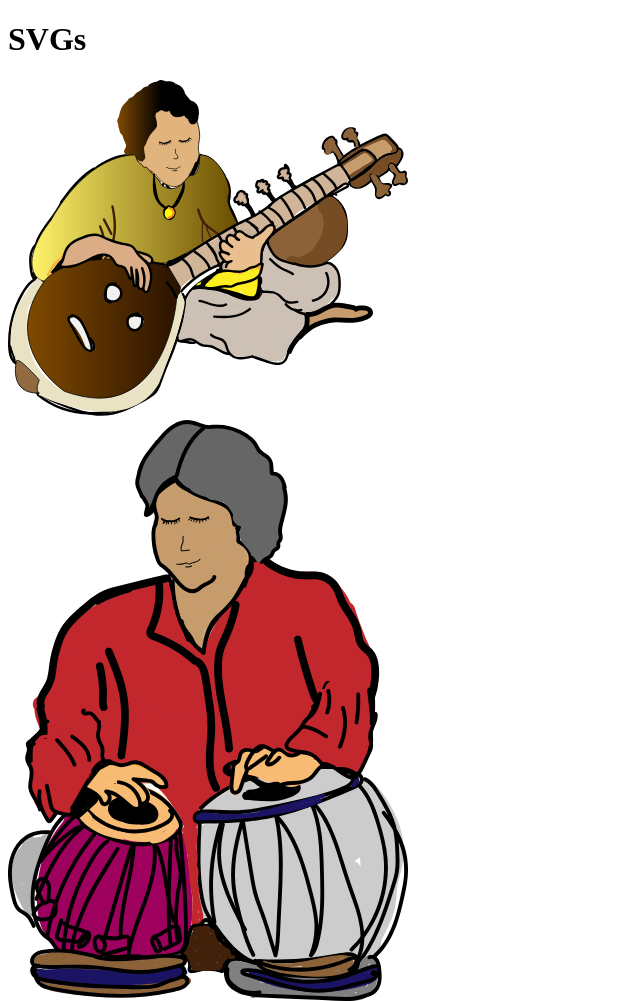
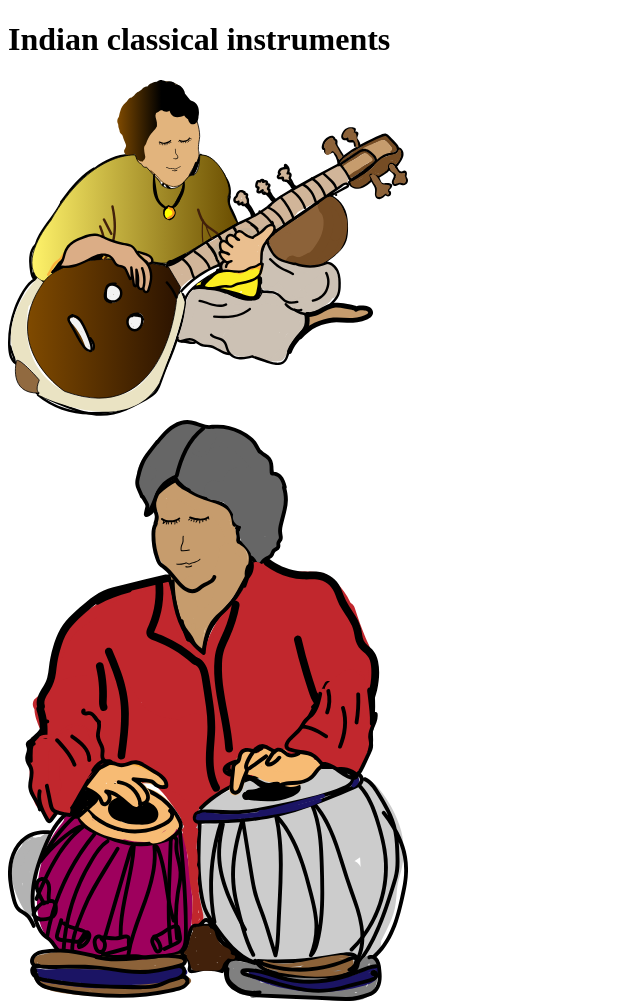
Before and after one commit to ishanmehra2001/ishan_classical_music, a plain HTML site: page index.html in a window 1280 px wide. Shown: the top 1001 px of the page, without its empty margins (0-640 px from the left). Drawn offline with Linux system fonts and the light colour scheme.

Commit message:
edited titles

```diff
--- a/index.html
+++ b/index.html
@@ -3,11 +3,11 @@
     <head>
         <meta charset="UTF-8">
         <meta name="viewport" content="width=device-width, initial-scale=1.0">
-        <title>Raw animations</title>
+        <title>CLASSICAL MUSIC MIXER</title>
         <link href="css/main.css" rel="stylesheet">
     </head>
     <body>
-        <h1>SVGs</h1>
+        <h1>Indian classical instruments</h1>
 
 
 
```
